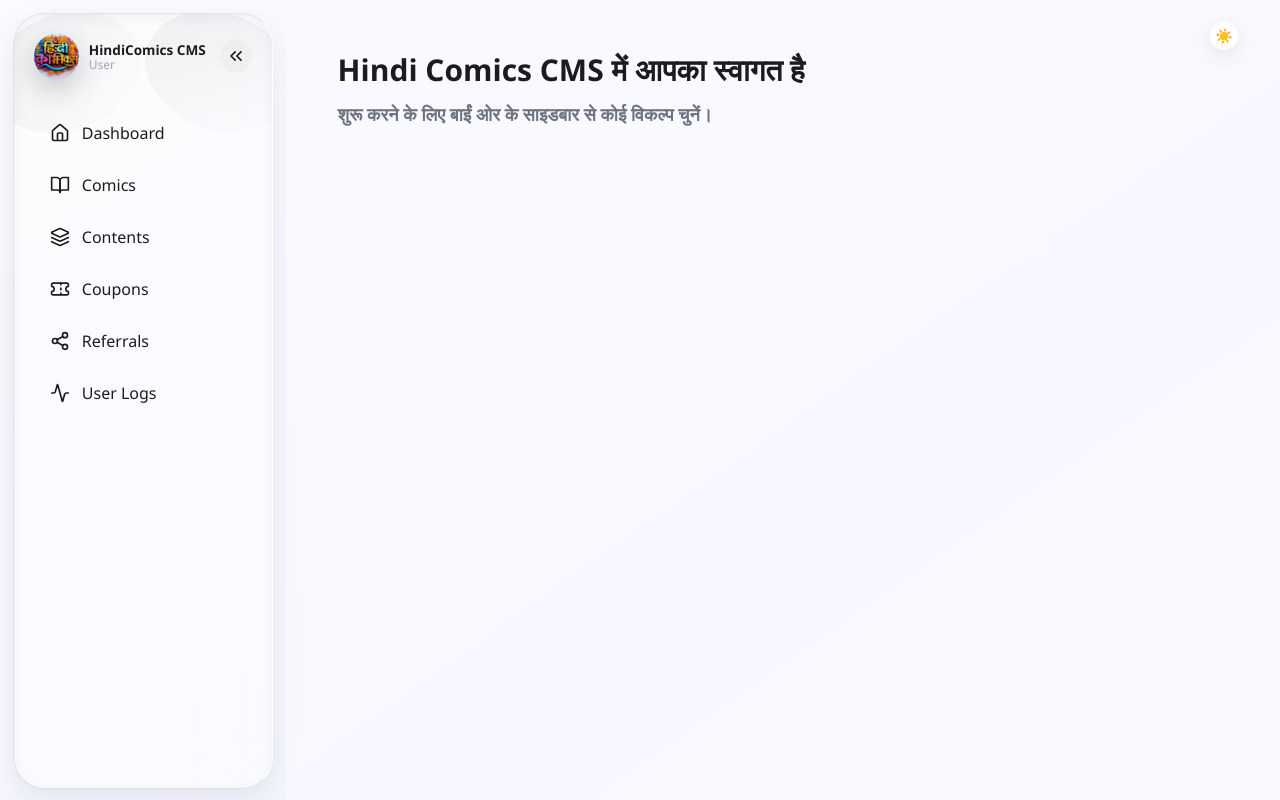
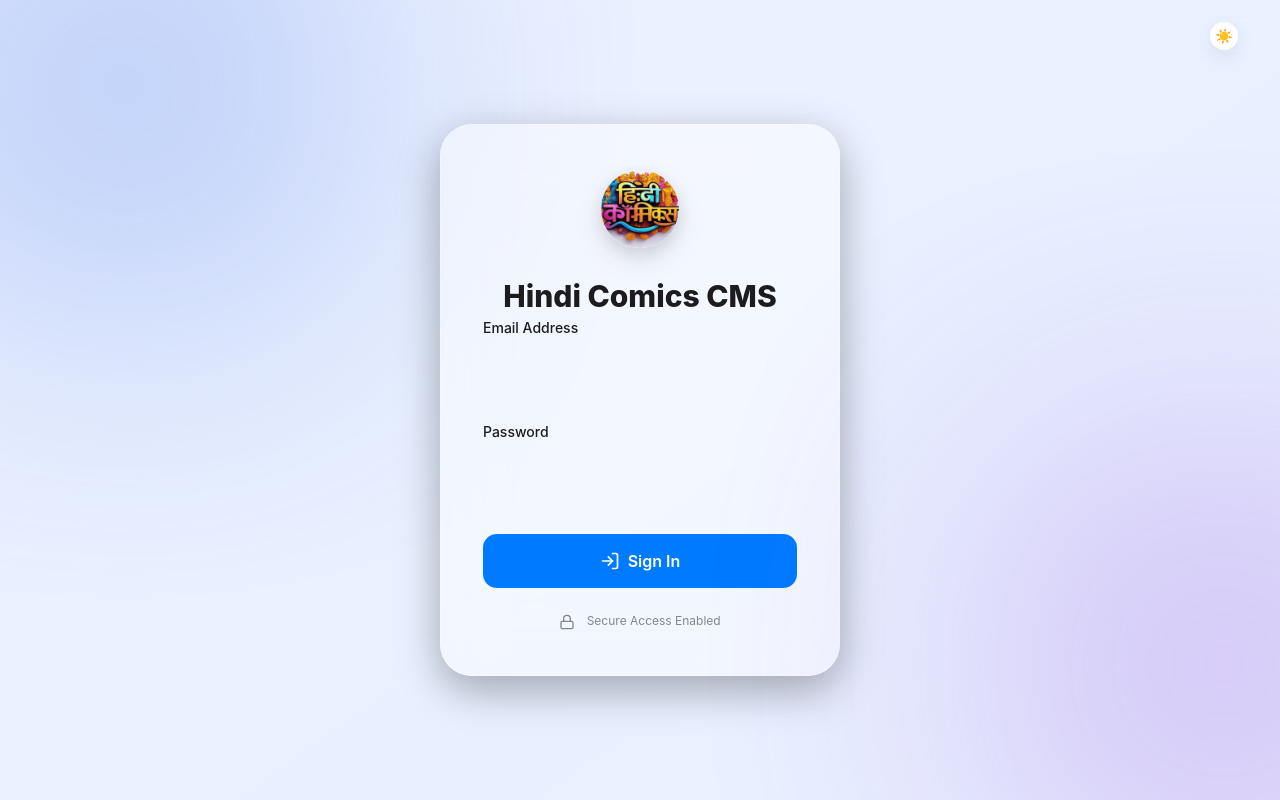
Before and after one commit to Shad-Ahmor/HindiComics-CMS, a React (Vite) app: page / in a window 1280 px wide. Before the commit this address led to /cms/dashboard. Built offline with nearby package versions, Linux system fonts and the light colour scheme; no server answers; what tailwindcss-3d, tailwindcss-animation-delay would draw is missing.

Commit message:
login path change

```diff
--- a/src/components/AppRoutes.jsx
+++ b/src/components/AppRoutes.jsx
@@ -47,7 +47,7 @@ export default function AppRoutes({ user, setUser, theme }) {
   return (
     <Routes>
       {/* LOGIN ROUTE */}
-      <Route path="/login" element={<Login onLogin={setUser} setUseruidRole={setUseruidRole} />} />
+      <Route path="/" element={<Login onLogin={setUser} setUseruidRole={setUseruidRole} />} />
 
       {/* CMS LAYOUT with nested routes */}
       <Route path="/cms/*" element={<CMSLayout user={user} useruidrole={useruidrole} onLogout={handleLogout} theme={theme} initialMenu={initialMenu} />}>
```
